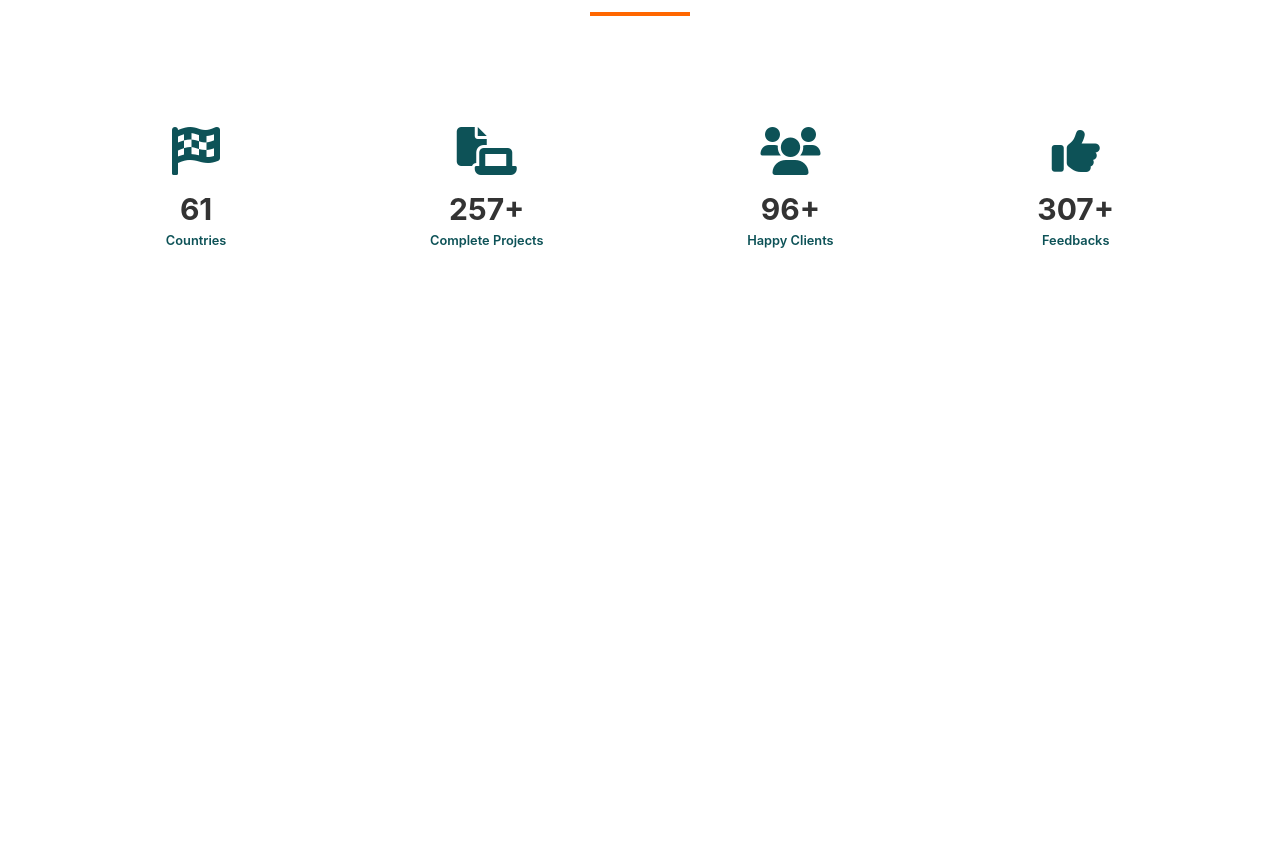
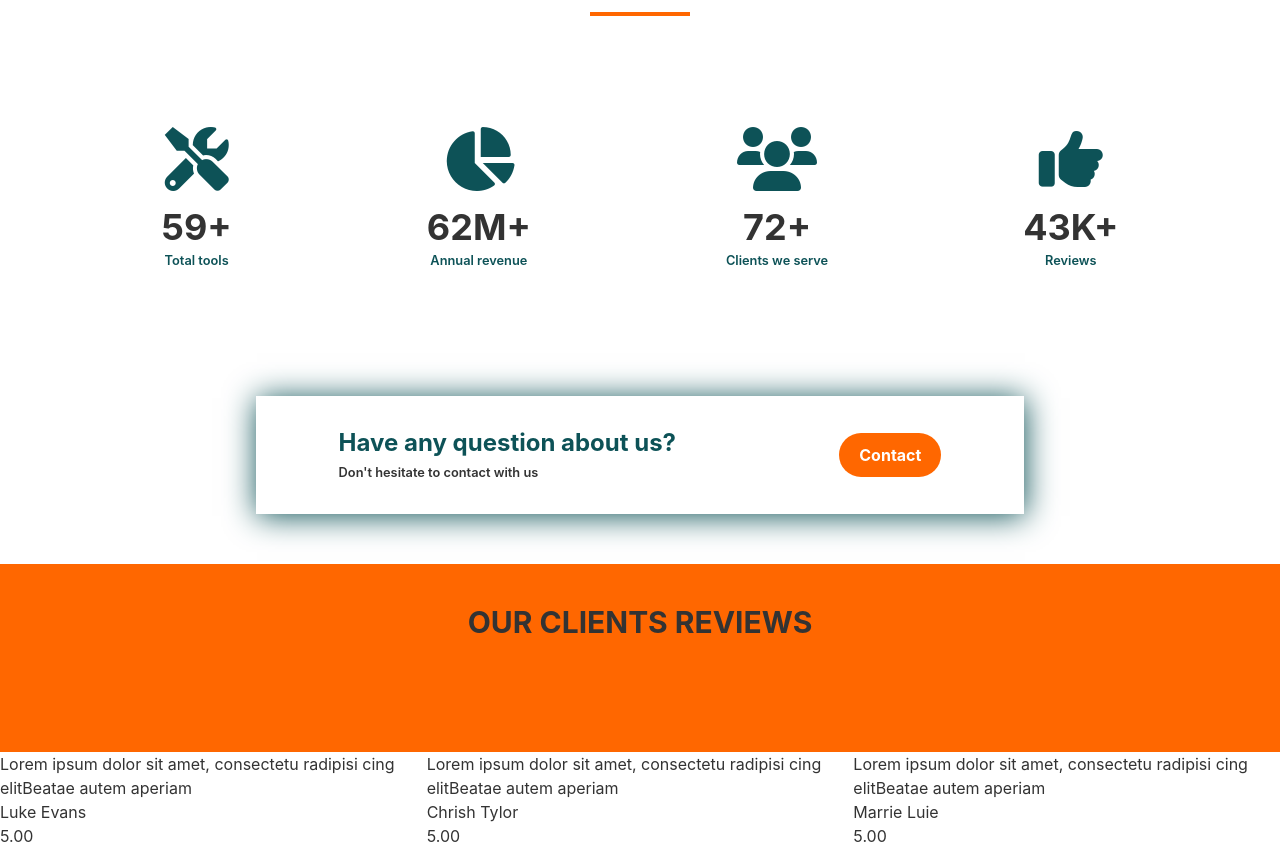
Before and after one commit to joymohanta/manufacture-website-client-side, a React (Create React App) app: page / in a window 1280 px wide. Shown: the part 1760-2608 px from the top of the page. Before the commit the page ends 2086 px from the top, so only its background shows below. Built offline with nearby package versions, Linux system fonts and the light colour scheme.

Commit message:
review begining

```diff
--- /dev/null
+++ b/public/review.json
@@ -0,0 +1,23 @@
+[
+    {
+        "_id": 1,
+        "name": "Luke Evans",
+        "ratings": "5.00",
+        "description": "Lorem ipsum dolor sit amet, consectetu radipisi cing elitBeatae autem aperiam",
+        "img": "https://media.istockphoto.com/photos/highspeed-drill-picture-id159758724?b=1&k=20&m=159758724&s=170667a&w=0&h=6SRYBtxz3MNgg2xUf7zDZnTUlFuiNRLP3AR311ha3dE="
+    },
+    {
+        "_id": 2,
+        "name": "Chrish Tylor",
+        "ratings": "5.00",
+        "description": "Lorem ipsum dolor sit amet, consectetu radipisi cing elitBeatae autem aperiam",
+        "img": "https://images.pexels.com/photos/162534/grinder-hitachi-power-tool-flexible-162534.jpeg?auto=compress&cs=tinysrgb&dpr=1&w=500"
+    },
+    {
+        "_id": 3,
+        "name": "Marrie Luie",
+        "ratings": "5.00",
+        "description": "Lorem ipsum dolor sit amet, consectetu radipisi cing elitBeatae autem aperiam",
+        "img": "https://media.istockphoto.com/photos/cordless-drill-battery-drill-picture-id599271350?k=20&m=599271350&s=612x612&w=0&h=2qaAAwqinlwEfGAuZsNcpMOsHWhhdk0emzz71ey7X0Y="
+    }
+]
--- a/src/Pages/Home/BusinessMoral/BusinessMoral.css
+++ b/src/Pages/Home/BusinessMoral/BusinessMoral.css
@@ -17,3 +17,29 @@
     margin: 0 auto;
 
 }
+.contact{
+    display: flex;
+    /* justify-content: end; */
+    align-items: center;
+    border: 1px solid white;
+    box-shadow: 1px 2px 30px #0D5257;
+    width: 60%;
+    margin-left: 20%;
+    margin-right: 20%;
+    margin-bottom: 50px;
+    margin-top: 50px;
+}
+.contact_align{
+    margin: 10px auto;
+    padding: 20px 0;
+}
+#button{
+    background-color: #FF6700;
+    padding: 10px 20px;
+    color: white;
+    font-weight: bold;
+    border-radius: 35px;
+}
+#button:hover{
+    background-color: #ba5613;
+}
--- a/src/Pages/Home/BusinessMoral/BusinessMoral.js
+++ b/src/Pages/Home/BusinessMoral/BusinessMoral.js
@@ -12,41 +12,54 @@ const BusinessMoral = () => {
       <div className="bar"></div>
       <div className="summary text-center pb-16">
         <div className="per-summary">
-          <i class="fa-solid fa-flag-checkered fa-3x text-primary"></i>
-          <h1 className="text-3xl font-bold pt-4">
-            <CountUp start={0} end={89} delay={5} duration={5}></CountUp>
+          <i class="fa-solid fa-screwdriver-wrench fa-4x text-primary"></i>
+          <h1 className="text-4xl font-bold pt-4">
+            <CountUp start={0} end={80} delay={5} duration={5}></CountUp>+
           </h1>
           <p className="text-primary font-semibold">
-            <small>Countries</small>
+            <small>Total tools</small>
           </p>
         </div>
         <div className="per-summary">
-          <i class="fa-solid fa-laptop-file fa-3x text-primary"></i>
-          <h3 className="text-3xl font-bold pt-4">
-            <CountUp start={0} end={500} delay={5} duration={8}></CountUp>+
+          <i class="fa-solid fa-chart-pie fa-4x text-primary"></i>
+          <h3 className="text-4xl font-bold pt-4">
+            <CountUp start={0} end={110} delay={5} duration={8}></CountUp>M+
           </h3>
           <p className="text-primary font-semibold">
-            <small>Complete Projects</small>
+            <small>Annual revenue</small>
           </p>
         </div>
         <div className="per-summary">
-          <i class="fa-solid fa-users fa-3x text-primary"></i>
-          <h3 className="text-3xl font-bold pt-4">
-            <CountUp start={0} end={1200} delay={5} duration={15}></CountUp>+
+          <i class="fa-solid fa-users fa-4x text-primary"></i>
+          <h3 className="text-4xl font-bold pt-4">
+            <CountUp start={0} end={150} delay={5} duration={10}></CountUp>+
           </h3>
           <p className="text-primary font-semibold">
-            <small>Happy Clients</small>
+            <small>Clients we serve</small>
           </p>
         </div>
         <div className="per-summary">
-          <i class="fa-solid fa-thumbs-up fa-3x text-primary"></i>
-          <h3 className="text-3xl font-bold pt-4">
-            <CountUp start={0} end={700} delay={5} duration={10}></CountUp>+
+          <i class="fa-solid fa-thumbs-up fa-4x text-primary"></i>
+          <h3 className="text-4xl font-bold pt-4">
+            <CountUp start={0} end={59} delay={5} duration={5}></CountUp>K+
           </h3>
           <p className="text-primary font-semibold">
-            <small>Feedbacks</small>
+            <small>Reviews</small>
           </p>
         </div>
+      </div>
+      <div className="contact">
+        <div className="contact_align">
+          <h3 className="font-bold text-2xl text-primary">
+            Have any question about us?
+          </h3>
+          <p className="font-semibold">
+            <small>Don't hesitate to contact with us</small>
+          </p>
+        </div>
+        <a id="button" className="contact_align" href="#">
+          Contact
+        </a>
       </div>
     </div>
   );
--- a/src/Pages/Home/Home.js
+++ b/src/Pages/Home/Home.js
@@ -1,6 +1,7 @@
 import React from "react";
 import Banner from "./Banner";
 import BusinessMoral from "./BusinessMoral/BusinessMoral";
+import Review from "./Review/Review";
 import Tools from "./Tools";
 
 const Home = () => {
@@ -9,6 +10,7 @@ const Home = () => {
       <Banner></Banner>
       <Tools></Tools>
       <BusinessMoral></BusinessMoral>
+      <Review></Review>
     </div>
   );
 };
--- /dev/null
+++ b/src/Pages/Home/Review/Review.css
@@ -0,0 +1,4 @@
+.review{
+    display: grid;
+    grid-template-columns: repeat(3, 1fr);
+}
--- /dev/null
+++ b/src/Pages/Home/Review/Review.js
@@ -0,0 +1,26 @@
+import React, { useEffect, useState } from "react";
+import ReviewCard from "./ReviewCard/ReviewCard";
+import "./Review.css";
+
+const Review = () => {
+  const [reviews, setReviews] = useState([]);
+  useEffect(() => {
+    fetch("review.json")
+      .then((res) => res.json())
+      .then((data) => setReviews(data));
+  }, []);
+  return (
+    <div>
+      <div className="bg-secondary pt-10 pb-28">
+        <h2 className="text-center font-bold text-3xl">OUR CLIENTS REVIEWS</h2>
+      </div>
+      <div className="review">
+        {reviews.map((review) => (
+          <ReviewCard key={review._id} review={review}></ReviewCard>
+        ))}
+      </div>
+    </div>
+  );
+};
+
+export default Review;
--- /dev/null
+++ b/src/Pages/Home/Review/ReviewCard/ReviewCard.js
@@ -0,0 +1,14 @@
+import React from "react";
+
+const ReviewCard = ({ review }) => {
+  const { name, img, description, ratings } = review;
+  return (
+    <div className="per_review">
+      <p> {description} </p>
+      <h2> {name} </h2>
+      <h2> {ratings} </h2>
+    </div>
+  );
+};
+
+export default ReviewCard;
--- a/src/Pages/Shared/Navbar/Navbar.js
+++ b/src/Pages/Shared/Navbar/Navbar.js
@@ -44,8 +44,8 @@ const Navbar = () => {
             {menuItems}
           </ul>
         </div>
-        <a className="btn btn-ghost normal-case text-xl text-white">
-          DRILL'S WORLD
+        <a className="btn btn-ghost normal-case text-3xl text-white">
+          NEW DRILL'S WORLD
         </a>
       </div>
       <div className="navbar-end hidden lg:flex text-white  font-semibold">
```
Also changed, not shown: src/Pages/Home/Review/ReviewCard/ReviewCard.css (added).
